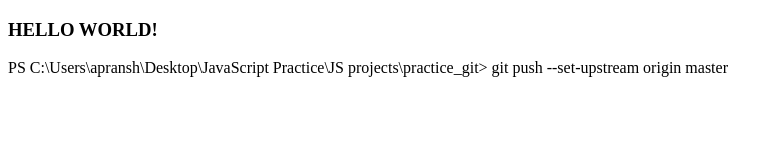
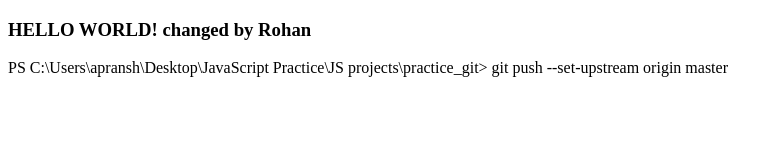
Before and after one commit to PranshulAG/Practice, a plain HTML site: page index.html in a window 1280 px wide. Shown: the whole page, without its empty margins (0-783 px from the left). Drawn offline with Linux system fonts and the light colour scheme.

Commit message:
initial commit

```diff
--- a/index.html
+++ b/index.html
@@ -8,7 +8,7 @@
 </head>
 <body>
     <div>
-        <h3>HELLO WORLD!</h3>
+        <h3>HELLO WORLD! changed by Rohan</h3>
         <p>PS C:\Users\apransh\Desktop\JavaScript Practice\JS projects\practice_git> git push --set-upstream origin master</p>
     </div>
 </body>
```
